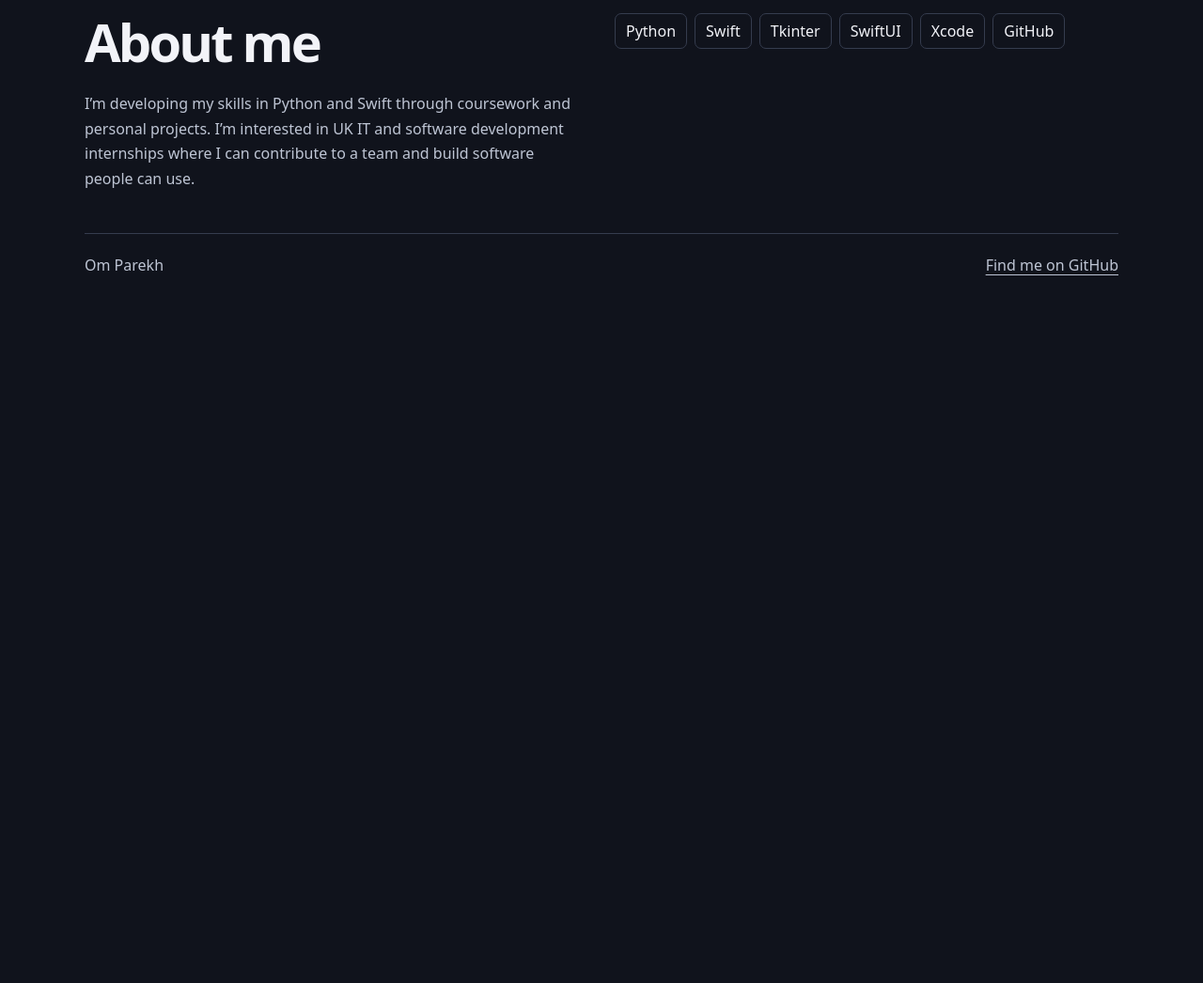
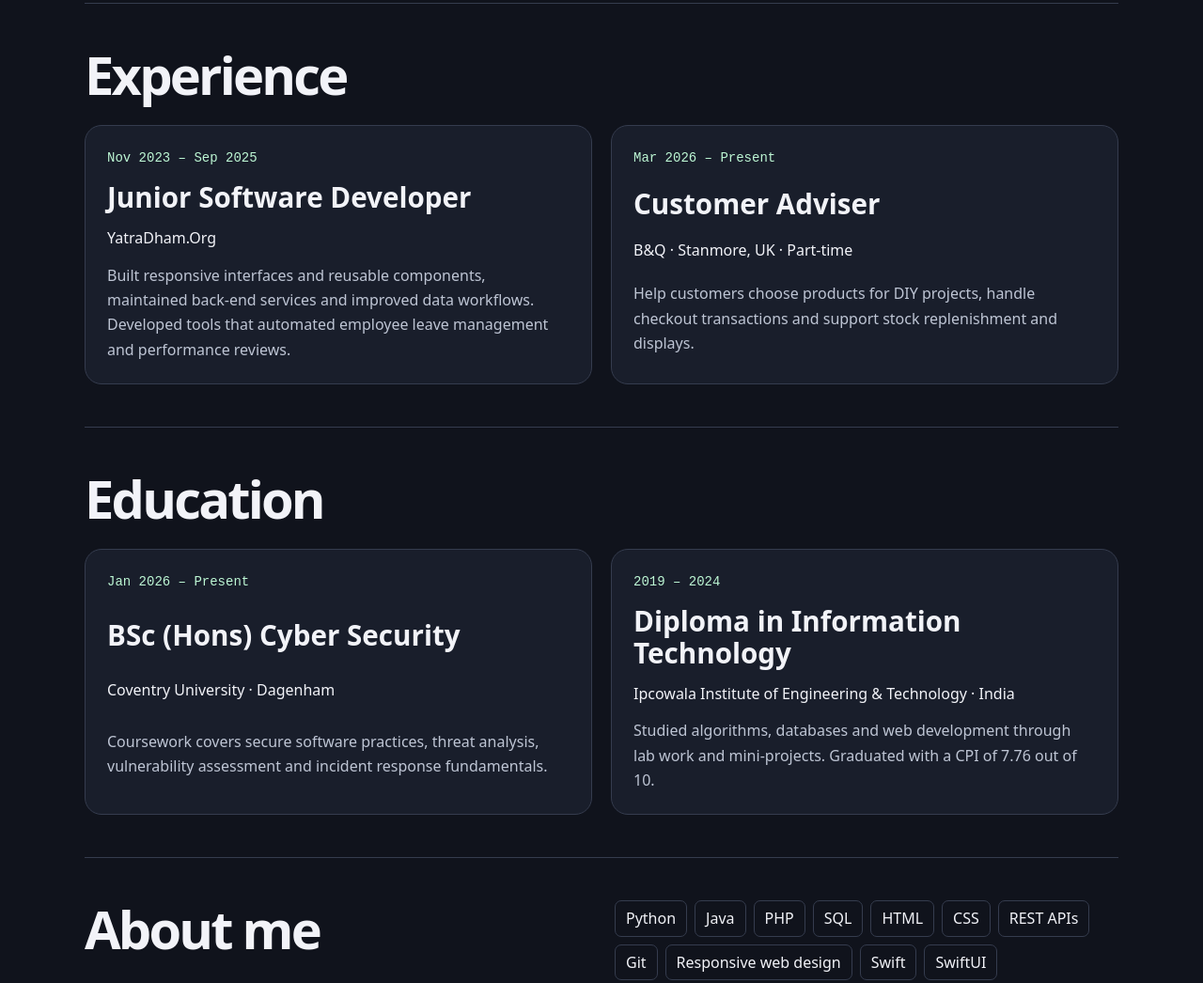
Before and after one commit to parekhom-create/parekhom-create.github.io, a plain HTML site: page index.html in a window 1280 px wide. Shown: the part 1367-2413 px from the top of the page at 94% size. Before the commit the page ends 1682 px from the top, so only its background shows below. Drawn offline with Linux system fonts and the light colour scheme.

Commit message:
Update portfolio with professional experience and education

```diff
--- a/index.html
+++ b/index.html
@@ -3,7 +3,7 @@
 <head>
 <meta charset="utf-8">
 <meta name="viewport" content="width=device-width, initial-scale=1">
-<meta name="description" content="Om Parekh’s software portfolio featuring Swift and Python projects.">
+<meta name="description" content="Om Parekh, junior software developer and Coventry University cyber security student. Explore my full-stack experience and software projects.">
 <title>Om Parekh — Software Portfolio</title>
 <style>
 :root{color-scheme:dark;--bg:#10131c;--ink:#f2f3f8;--muted:#bec5d4;--accent:#bdf7d4;--line:#353c4e}
@@ -11,12 +11,12 @@
 </style>
 </head>
 <body>
-<header><a class="brand" href="#">Om Parekh</a><nav aria-label="Main navigation"><a href="#projects">Projects</a><a href="#about">About</a><a href="https://github.com/parekhom-create">GitHub</a></nav></header>
+<header><a class="brand" href="#">Om Parekh</a><nav aria-label="Main navigation"><a href="#projects">Projects</a><a href="#experience">Experience</a><a href="#education">Education</a><a href="#about">About</a><a href="https://github.com/parekhom-create">GitHub</a></nav></header>
 <main>
 <section class="hero" aria-labelledby="name">
-<p class="eyebrow">Software portfolio · United Kingdom</p>
+<p class="eyebrow">Junior Software Developer · Harrow, UK</p>
 <h1 id="name">Om Parekh</h1>
-<p class="intro">I build practical software, from an iPhone app that reads food labels to a Python desktop app that tracks library loans.</p>
+<p class="intro">I’m a junior software developer with nearly two years of full-stack experience. I’m studying cyber security at Coventry University and looking for UK internships and junior developer roles.</p>
 <a class="button" href="#projects">Explore my projects</a>
 </section>
 <section id="projects">
@@ -32,9 +32,43 @@
 </article>
 </div>
 </section>
+<section id="experience">
+<h2>Experience</h2>
+<div class="grid">
+<article class="project project-content">
+<p class="meta">Nov 2023 – Sep 2025</p>
+<h3>Junior Software Developer</h3>
+<p>YatraDham.Org</p>
+<p class="copy">Built responsive interfaces and reusable components, maintained back-end services and improved data workflows. Developed tools that automated employee leave management and performance reviews.</p>
+</article>
+<article class="project project-content">
+<p class="meta">Mar 2026 – Present</p>
+<h3>Customer Adviser</h3>
+<p>B&amp;Q · Stanmore, UK · Part-time</p>
+<p class="copy">Help customers choose products for DIY projects, handle checkout transactions and support stock replenishment and displays.</p>
+</article>
+</div>
+</section>
+<section id="education">
+<h2>Education</h2>
+<div class="grid">
+<article class="project project-content">
+<p class="meta">Jan 2026 – Present</p>
+<h3>BSc (Hons) Cyber Security</h3>
+<p>Coventry University · Dagenham</p>
+<p class="copy">Coursework covers secure software practices, threat analysis, vulnerability assessment and incident response fundamentals.</p>
+</article>
+<article class="project project-content">
+<p class="meta">2019 – 2024</p>
+<h3>Diploma in Information Technology</h3>
+<p>Ipcowala Institute of Engineering &amp; Technology · India</p>
+<p class="copy">Studied algorithms, databases and web development through lab work and mini-projects. Graduated with a CPI of 7.76 out of 10.</p>
+</article>
+</div>
+</section>
 <section id="about" class="about">
-<div><h2>About me</h2><p class="copy">I’m developing my skills in Python and Swift through coursework and personal projects. I’m interested in UK IT and software development internships where I can contribute to a team and build software people can use.</p></div>
-<ul class="skills" aria-label="Project technologies"><li>Python</li><li>Swift</li><li>Tkinter</li><li>SwiftUI</li><li>Xcode</li><li>GitHub</li></ul>
+<div><h2>About me</h2><p class="copy">I enjoy building software that makes everyday tasks easier. My development work has covered requirements gathering, implementation, testing and documentation. Working with customers at B&amp;Q has helped me get better at listening, explaining options and understanding what people need.</p></div>
+<ul class="skills" aria-label="Technical skills"><li>Python</li><li>Java</li><li>PHP</li><li>SQL</li><li>HTML</li><li>CSS</li><li>REST APIs</li><li>Git</li><li>Responsive web design</li><li>Swift</li><li>SwiftUI</li></ul>
 </section>
 </main>
 <footer><span>Om Parekh</span><a href="https://github.com/parekhom-create">Find me on GitHub</a></footer>
```
